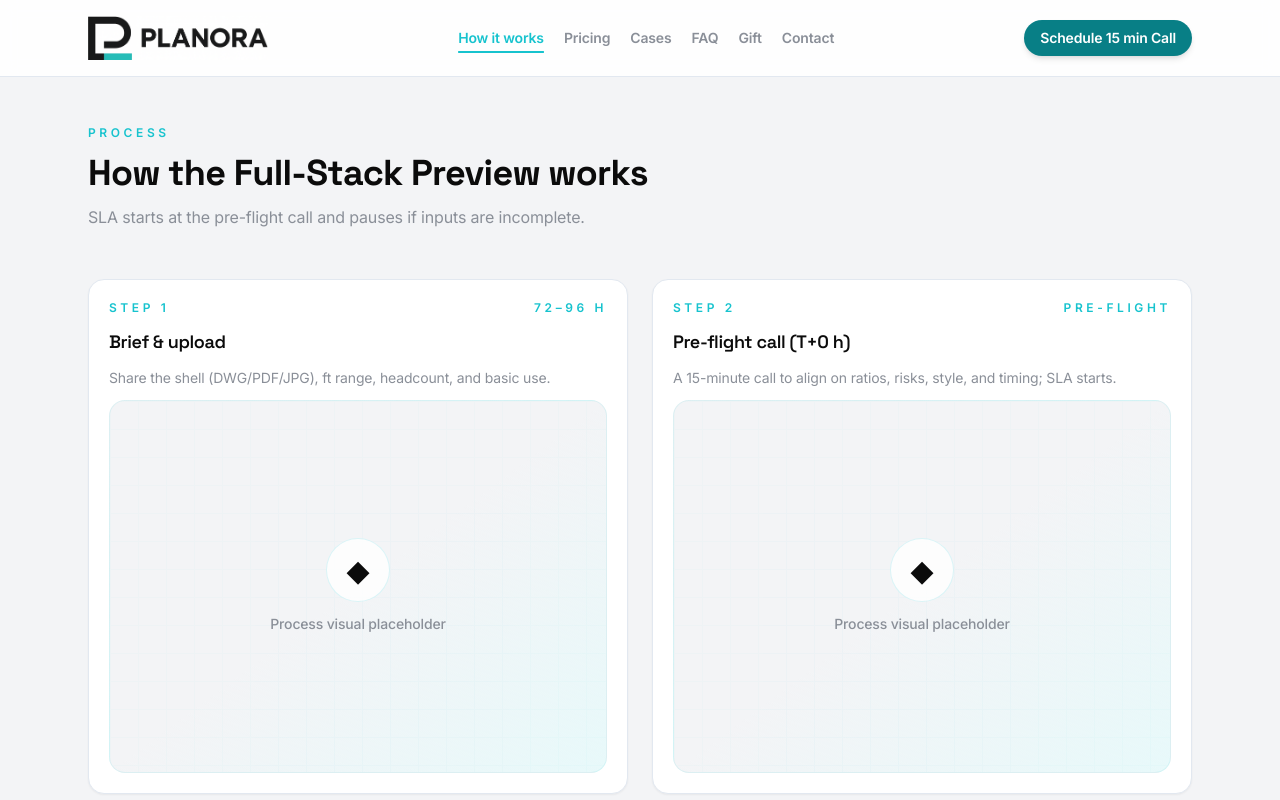
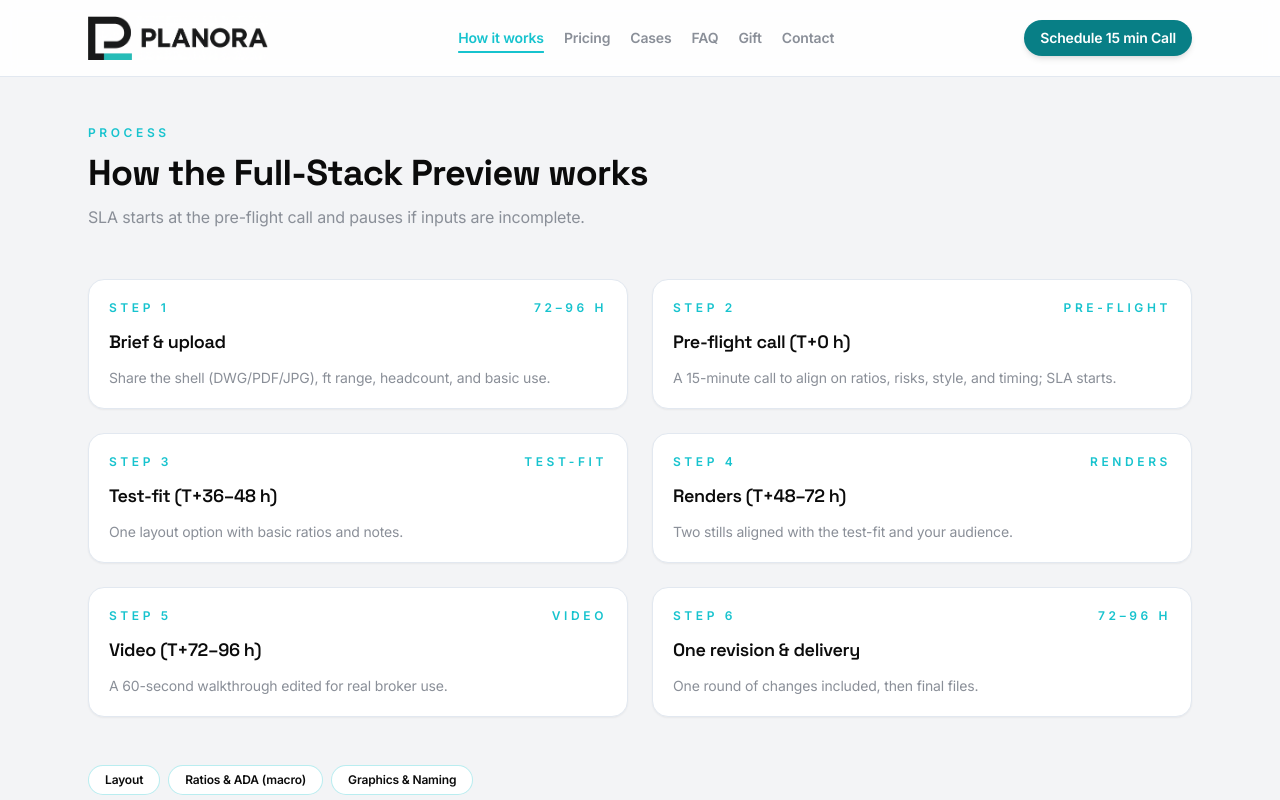
Before and after one commit to mategzg/Planora, a Next.js app: page /how-it-works in a window 1280 px wide. Shown: the top 800 px of the page. Built offline with nearby package versions, Linux system fonts and the light colour scheme.

Commit message:
Simplify how-it-works cards

```diff
--- a/app/how-it-works/page.tsx
+++ b/app/how-it-works/page.tsx
@@ -1,5 +1,4 @@
 import type { Metadata } from 'next'
-import { MediaPlaceholder } from '@/components/MediaPlaceholder'
 import { qaChips, steps } from '@/lib/content'
 
 export const metadata: Metadata = {
@@ -38,7 +37,6 @@ export default function HowItWorksPage() {
             </div>
             <h2 className="text-lg font-semibold text-ink">{step.title}</h2>
             <p className="text-sm text-muted">{step.detail}</p>
-            <MediaPlaceholder label="Process visual placeholder" aspect="aspect-[4/3]" icon="plan" />
           </article>
         ))}
       </div>
```
